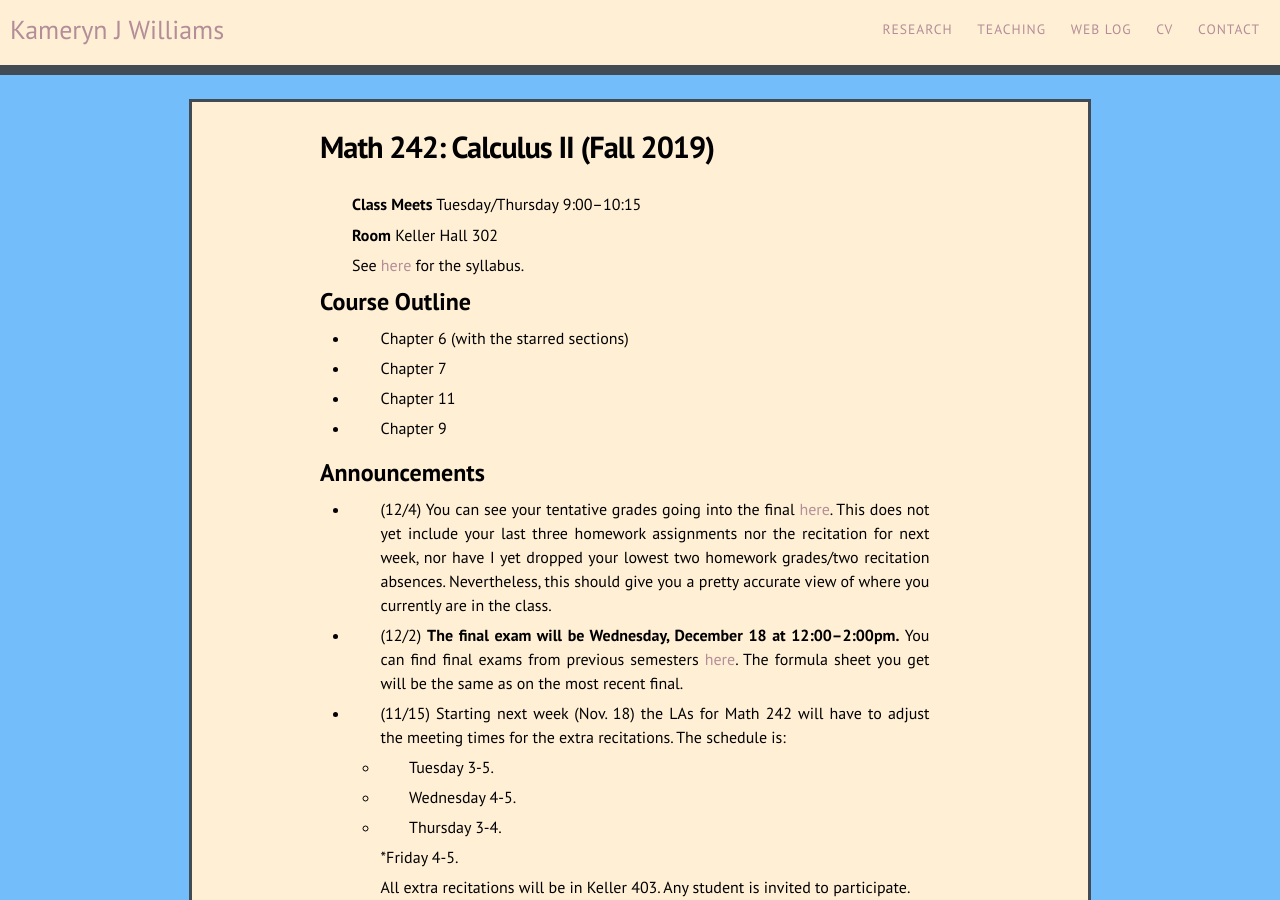
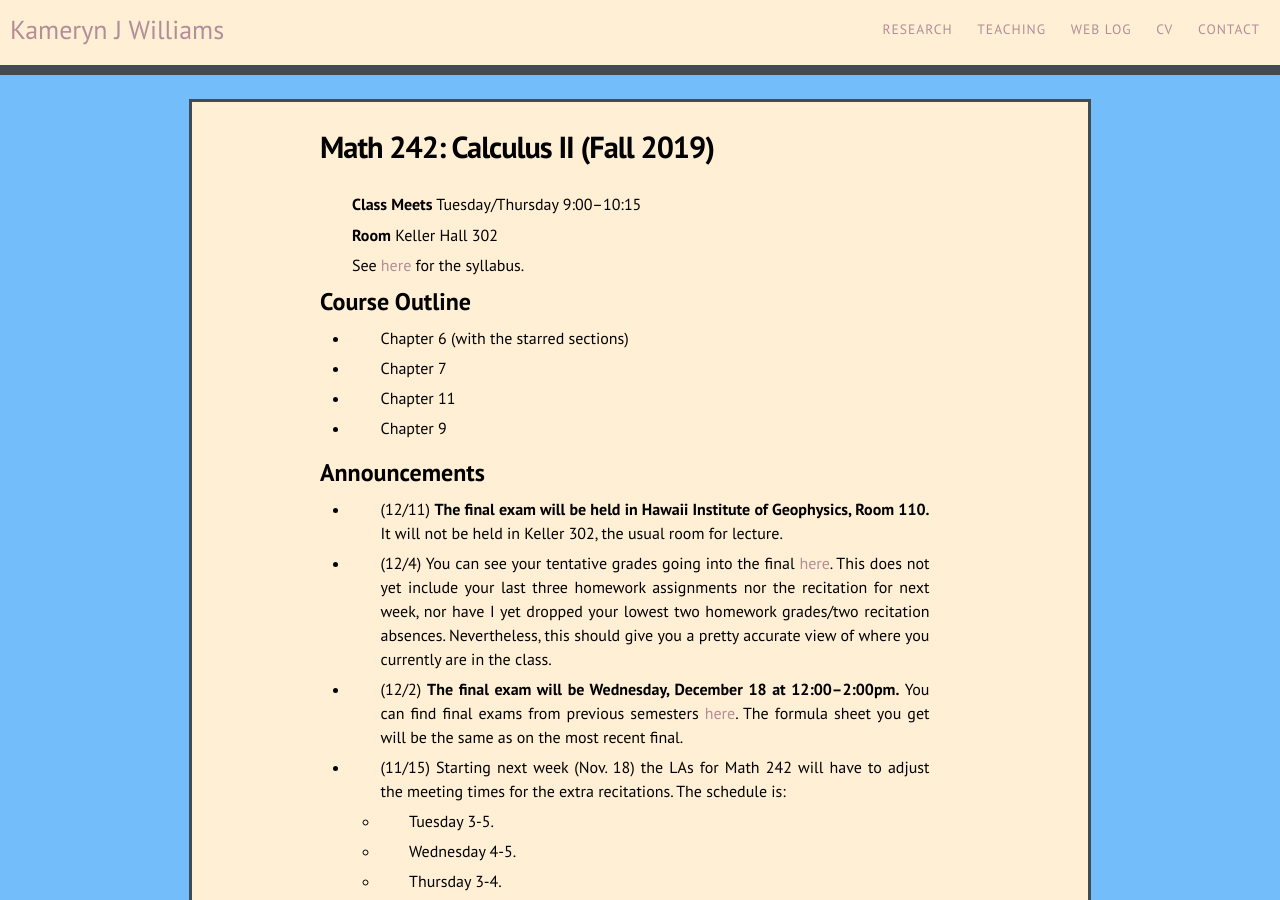
Before and after one commit to kamerynjw/kamerynjw.github.io, a Jekyll site: the page built from teaching/2019/math242.md, in a window 1280 px wide and 900 px high. Built offline with Jekyll 4.4.1, drawn with Linux system fonts in a browser that asks for light colours; nearby versions of some CDN libraries; formulas are drawn with MathJax 3.

Commit message:
updated room info for final

```diff
--- a/teaching/2019/math242.md
+++ b/teaching/2019/math242.md
@@ -23,6 +23,8 @@ Course Outline
 
 Announcements
 -------------
+
+* (12/11) **The final exam will be held in Hawaii Institute of Geophysics, Room 110.** It will not be held in Keller 302, the usual room for lecture.
 
 * (12/4) You can see your tentative grades going into the final [here]({{ page.url }}242-grades-prefinal.pdf). This does not yet include your last three homework assignments nor the recitation for next week, nor have I yet dropped your lowest two homework grades/two recitation absences. Nevertheless, this should give you a pretty accurate view of where you currently are in the class.
 
```
